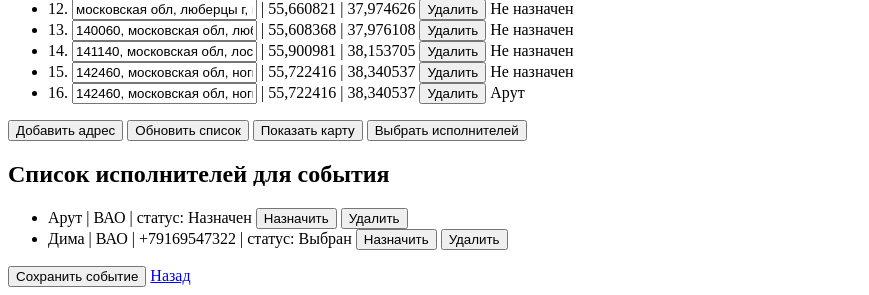
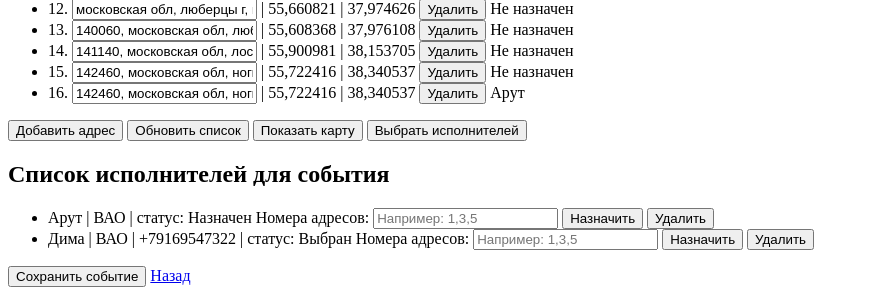
Before and after one commit to jimmy2qrtki/rct, a Django app: page /projects/event/8/edit/ in a window 1280 px wide. Shown: the part 706-1001 px from the top of the page, without its empty margins (0-869 px from the left). Run offline with Django 5.2, Linux system fonts and the light colour scheme; data comes from the database, SQL or seed files in the repository; both versions use the stored data as it was after the commit; some libraries are stand-ins or nearby versions.

Commit message:
добавил назначение адресов для нескольких исполнителей

```diff
--- a/projects/templates/projects/edit_event.html
+++ b/projects/templates/projects/edit_event.html
@@ -56,6 +56,11 @@
                 {% if event_user.user.executorprofile.district %} | <span class="district">{{ event_user.user.executorprofile.district }}</span>{% endif %}
                 {% if event_user.user.executorprofile.phone_number %} | <span class="phone-number">{{ event_user.user.executorprofile.phone_number }}</span>{% endif %}
                 <span class="status"> | статус: {{ event_user.get_status_display }}</span>
+
+                {% if event_users.count > 1 %}
+                    <label for="address-indexes-{{ event_user.user.id }}">Номера адресов: </label>
+                    <input type="text" id="address-indexes-{{ event_user.user.id }}" placeholder="Например: 1,3,5">
+                {% endif %}
                 <button class="assign-btn" data-id="{{ event_user.user.id }}">Назначить</button>
                 <button class="delete-executor-btn" data-id="{{ event_user.user.id }}">Удалить</button>
             </li>
@@ -499,12 +504,18 @@
                 var userId = $(this).data('id');
                 var eventId = "{{ event.id }}";
 
+                var addressIndexes = [];
+                if ($('#address-indexes-' + userId).length) {
+                    addressIndexes = $('#address-indexes-' + userId).val().split(',').map(Number);
+                }
+
                 $.ajax({
                     url: "{% url 'assign_executor' %}",
                     type: "POST",
                     data: {
                         'user_id': userId,
                         'event_id': eventId,
+                        'address_indexes': JSON.stringify(addressIndexes),
                         'csrfmiddlewaretoken': '{{ csrf_token }}'
                     },
                     success: function(data) {
--- a/projects/views.py
+++ b/projects/views.py
@@ -476,6 +476,7 @@ def remove_executor(request):
 def assign_executor(request):
     event_id = request.POST.get('event_id')
     user_id = request.POST.get('user_id')
+    address_indexes = request.POST.get('address_indexes')
 
     if not event_id or not user_id:
         return HttpResponseBadRequest("Invalid data")
@@ -488,10 +489,19 @@ def assign_executor(request):
         event_user.status = 'assigned'
         event_user.save()
 
-        event_addresses = EventAddress.objects.filter(event=event)
-        event_addresses.update(assigned_user=user)
+        address_indexes = json.loads(address_indexes) if address_indexes else None
 
-        return JsonResponse({"success": True})
+        if address_indexes:
+            event_addresses = list(event.addresses.all())
+            selected_addresses = [event_addresses[i-1] for i in address_indexes if 0 < i <= len(event_addresses)]
+            for address in selected_addresses:
+                address.assigned_user = user
+                address.save()
+        else:
+            event_addresses = EventAddress.objects.filter(event=event)
+            event_addresses.update(assigned_user=user)
+
+        return JsonResponse({"success": True, "assigned_user_name": user.username})
 
     except Event.DoesNotExist:
         return HttpResponseBadRequest("Event not found")
```
Also changed, not shown: db.sqlite3.
